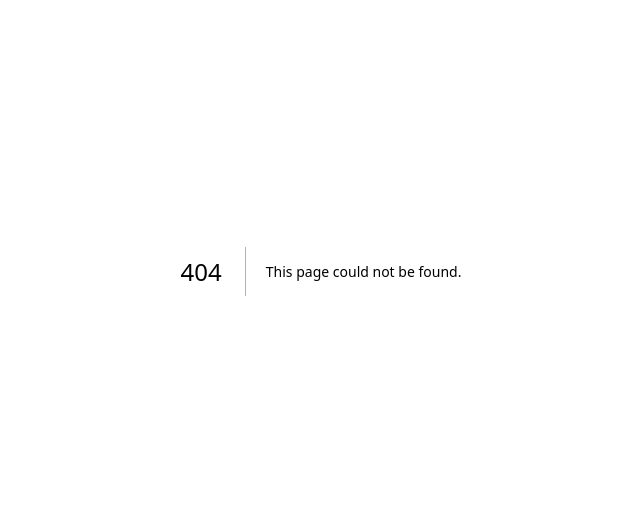
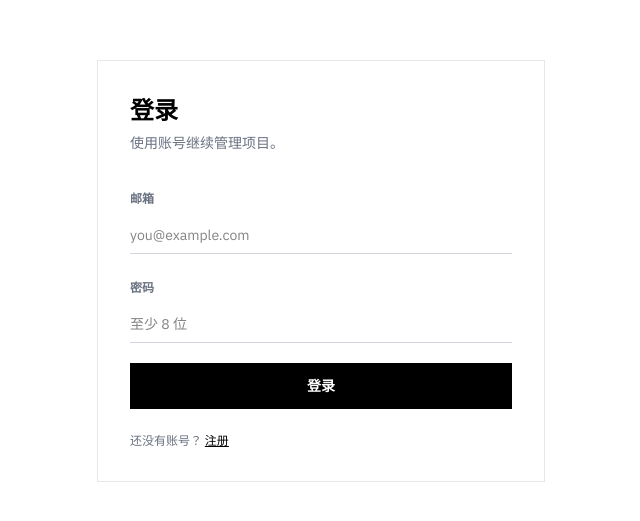
Before and after one commit to rogeecn/prompt-smith, a Next.js app: page /login in a window 1280 px wide. Before the commit this address had no page. Shown: the part 129-650 px from the top of the page, without its empty margins (319-959 px from the left). Built offline with nearby package versions, Linux system fonts and the light colour scheme; no server answers; a web font is replaced by a local one.

Commit message:
新增登录注册页面

```diff
--- /dev/null
+++ b/src/app/login/page.tsx
@@ -0,0 +1,83 @@
+"use client";
+
+import { useState } from "react";
+import { useRouter } from "next/navigation";
+import { login } from "../actions/auth";
+
+export default function LoginPage() {
+  const router = useRouter();
+  const [email, setEmail] = useState("");
+  const [password, setPassword] = useState("");
+  const [error, setError] = useState<string | null>(null);
+  const [isSubmitting, setIsSubmitting] = useState(false);
+
+  const handleSubmit = async (event: React.FormEvent) => {
+    event.preventDefault();
+    if (isSubmitting) return;
+    setIsSubmitting(true);
+    setError(null);
+    try {
+      await login(email, password);
+      router.push("/");
+    } catch (err) {
+      setError(err instanceof Error ? err.message : "登录失败");
+    } finally {
+      setIsSubmitting(false);
+    }
+  };
+
+  return (
+    <div className="flex min-h-screen items-center justify-center bg-white px-6">
+      <div className="w-full max-w-md border border-gray-200 bg-white p-8">
+        <h1 className="font-display text-2xl font-bold text-black">登录</h1>
+        <p className="mt-2 text-sm text-gray-500">使用账号继续管理项目。</p>
+        <form onSubmit={handleSubmit} className="mt-8 space-y-5">
+          <div>
+            <label htmlFor="login-email" className="text-xs font-semibold text-gray-500">
+              邮箱
+            </label>
+            <input
+              id="login-email"
+              name="email"
+              type="email"
+              value={email}
+              onChange={(event) => setEmail(event.target.value)}
+              className="mt-2 w-full border-b border-gray-300 bg-transparent py-2 text-sm outline-none focus:border-black"
+              placeholder="you@example.com"
+              required
+            />
+          </div>
+          <div>
+            <label htmlFor="login-password" className="text-xs font-semibold text-gray-500">
+              密码
+            </label>
+            <input
+              id="login-password"
+              name="password"
+              type="password"
+              value={password}
+              onChange={(event) => setPassword(event.target.value)}
+              className="mt-2 w-full border-b border-gray-300 bg-transparent py-2 text-sm outline-none focus:border-black"
+              placeholder="至少 8 位"
+              required
+            />
+          </div>
+          {error && <p className="text-xs text-rose-500">{error}</p>}
+          <button
+            type="submit"
+            disabled={isSubmitting}
+            className="w-full border border-black bg-black py-3 text-sm font-semibold text-white transition hover:bg-gray-800 disabled:opacity-60"
+          >
+            {isSubmitting ? "登录中..." : "登录"}
+          </button>
+        </form>
+        <div className="mt-6 text-xs text-gray-500">
+          还没有账号？{" "}
+          <a href="/register" className="text-black underline">
+            注册
+          </a>
+        </div>
+      </div>
+    </div>
+  );
+}
--- /dev/null
+++ b/src/app/register/page.tsx
@@ -0,0 +1,83 @@
+"use client";
+
+import { useState } from "react";
+import { useRouter } from "next/navigation";
+import { register } from "../actions/auth";
+
+export default function RegisterPage() {
+  const router = useRouter();
+  const [email, setEmail] = useState("");
+  const [password, setPassword] = useState("");
+  const [error, setError] = useState<string | null>(null);
+  const [isSubmitting, setIsSubmitting] = useState(false);
+
+  const handleSubmit = async (event: React.FormEvent) => {
+    event.preventDefault();
+    if (isSubmitting) return;
+    setIsSubmitting(true);
+    setError(null);
+    try {
+      await register(email, password);
+      router.push("/");
+    } catch (err) {
+      setError(err instanceof Error ? err.message : "注册失败");
+    } finally {
+      setIsSubmitting(false);
+    }
+  };
+
+  return (
+    <div className="flex min-h-screen items-center justify-center bg-white px-6">
+      <div className="w-full max-w-md border border-gray-200 bg-white p-8">
+        <h1 className="font-display text-2xl font-bold text-black">注册</h1>
+        <p className="mt-2 text-sm text-gray-500">创建账号开始管理项目。</p>
+        <form onSubmit={handleSubmit} className="mt-8 space-y-5">
+          <div>
+            <label htmlFor="register-email" className="text-xs font-semibold text-gray-500">
+              邮箱
+            </label>
+            <input
+              id="register-email"
+              name="email"
+              type="email"
+              value={email}
+              onChange={(event) => setEmail(event.target.value)}
+              className="mt-2 w-full border-b border-gray-300 bg-transparent py-2 text-sm outline-none focus:border-black"
+              placeholder="you@example.com"
+              required
+            />
+          </div>
+          <div>
+            <label htmlFor="register-password" className="text-xs font-semibold text-gray-500">
+              密码
+            </label>
+            <input
+              id="register-password"
+              name="password"
+              type="password"
+              value={password}
+              onChange={(event) => setPassword(event.target.value)}
+              className="mt-2 w-full border-b border-gray-300 bg-transparent py-2 text-sm outline-none focus:border-black"
+              placeholder="至少 8 位"
+              required
+            />
+          </div>
+          {error && <p className="text-xs text-rose-500">{error}</p>}
+          <button
+            type="submit"
+            disabled={isSubmitting}
+            className="w-full border border-black bg-black py-3 text-sm font-semibold text-white transition hover:bg-gray-800 disabled:opacity-60"
+          >
+            {isSubmitting ? "注册中..." : "注册"}
+          </button>
+        </form>
+        <div className="mt-6 text-xs text-gray-500">
+          已有账号？{" "}
+          <a href="/login" className="text-black underline">
+            登录
+          </a>
+        </div>
+      </div>
+    </div>
+  );
+}
```
